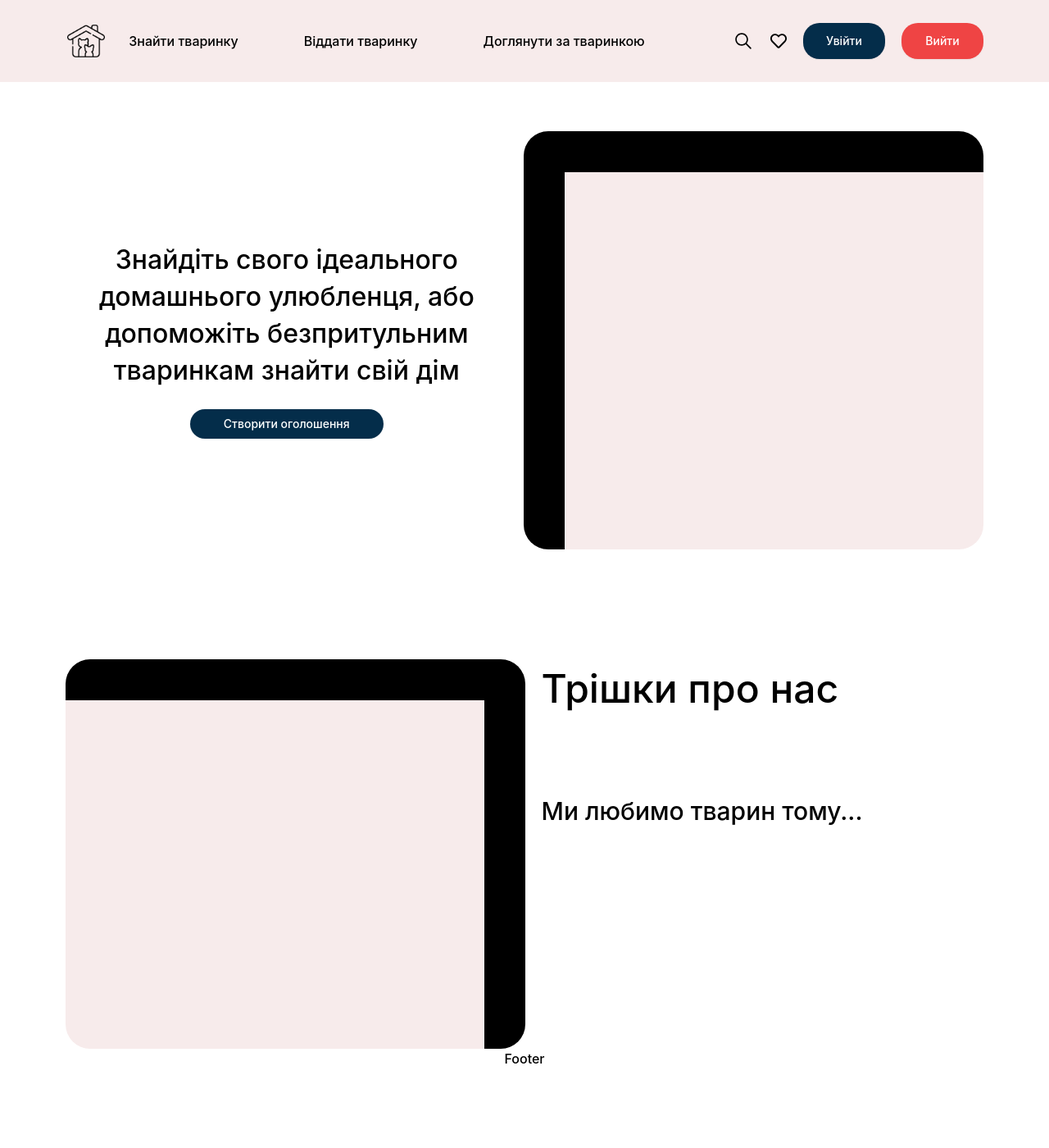
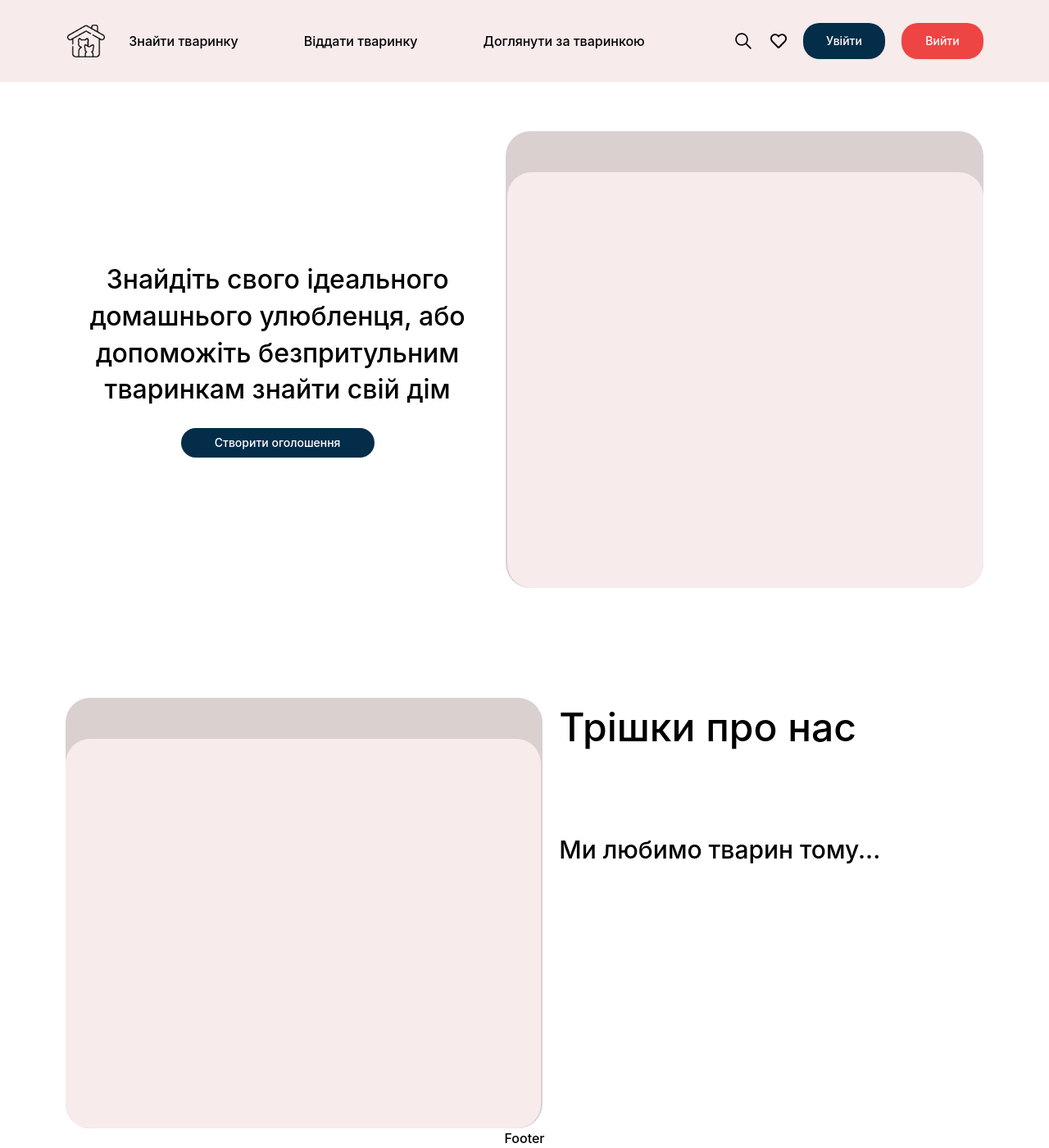
Before and after one commit to Dim-Tvarin/frontend, a React (Vite) app: page / in a window 1280 px wide. Shown: the whole page at 82% size. Before the commit the page ends 1303 px from the top, so only its background shows below. Built offline with nearby package versions, Linux system fonts and the light colour scheme.

Commit message:
fix: UI pink boxes

```diff
--- a/src/pages/Home.tsx
+++ b/src/pages/Home.tsx
@@ -14,11 +14,15 @@ export const Home = () => {
             <Link to="/lookfor">Створити оголошення</Link>
           </CustomButton>
         </div>
-        <div className="h-[510px] w-[580px] bg-main-pink-l rounded-[30px]  border-l-[50px] border-t-[50px]"></div>
+        <div className="relative h-[557px] w-[631px] bg-main-pink-d rounded-[30px]">
+          <div className="absolute bottom-0 right-0 h-[507px] w-[581px] bg-main-pink-l rounded-[30px]"></div>
+        </div>
       </section>
 
       <section className="flex flex-row gap-[20px] mt-[134px]">
-        <div className="h-[475px] w-[580px] bg-main-pink-l rounded-[30px] border-r-[50px] border-t-[50px]"></div>
+        <div className="relative h-[525px] w-[630px] bg-main-pink-d rounded-[30px]">
+          <div className="absolute bottom-0 left-0 h-[475px] w-[580px] bg-main-pink-l rounded-[30px]"></div>
+        </div>
         <div className="flex flex-col gap-[24px] justify-start w-2/4 items-start">
           <h3 className="mb-[67px] text-xxl">Трішки про нас</h3>
           <p className="text-l">Ми любимо тварин тому...</p>
```
